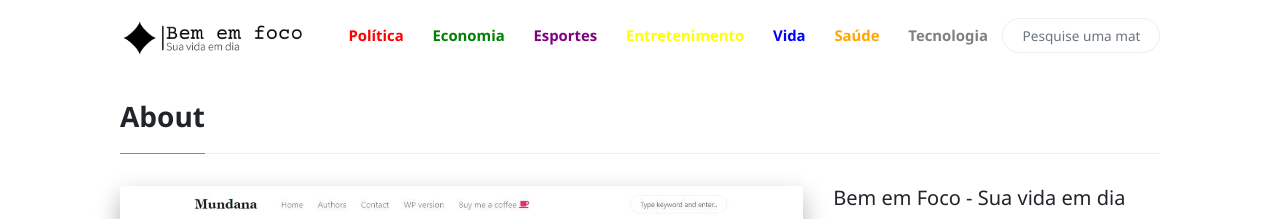
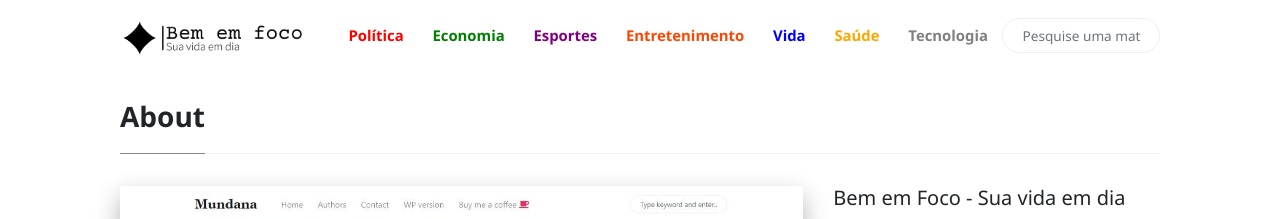
Before and after one commit to luishenriquetp01/luishenriquetp01.github.io, a Jekyll site: the page built from _pages/about.md, in a window 1280 px wide. Shown: the top 219 px of the page. Built offline with Jekyll 4.4.1, drawn with Linux system fonts in a browser that asks for light colours; nearby versions of some CDN libraries; comment, search, counter and statistics services are not loaded.

Commit message:
Header links style updated

```diff
--- a/_includes/menu-header.html
+++ b/_includes/menu-header.html
@@ -26,7 +26,7 @@
 </li>
 <li class="nav-item">
 	<a
-		style="font-weight: 700; color: yellow"
+		style="font-weight: 700; color: orangered"
 		class="nav-link"
 		href="{{site.baseurl}}/colunas.html#entretenimento"
 		>Entretenimento</a
```
